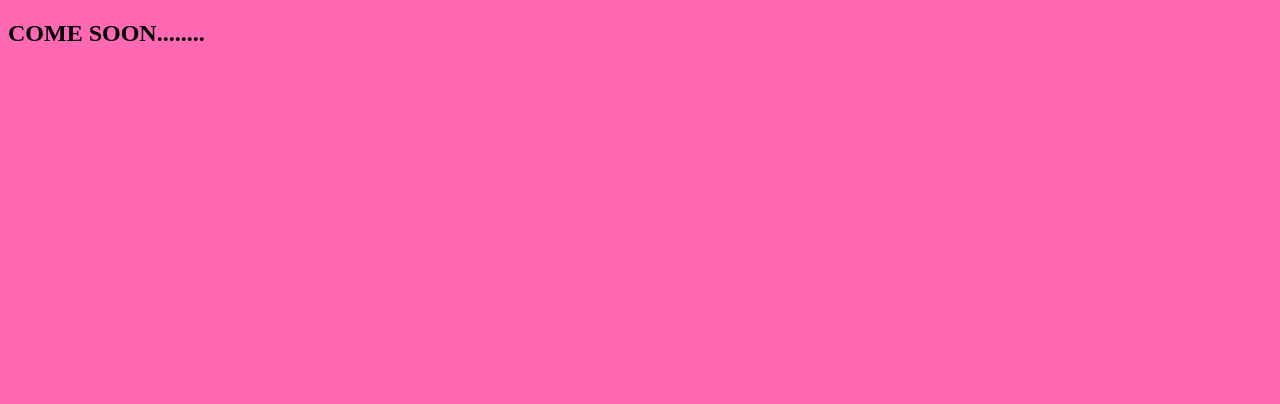
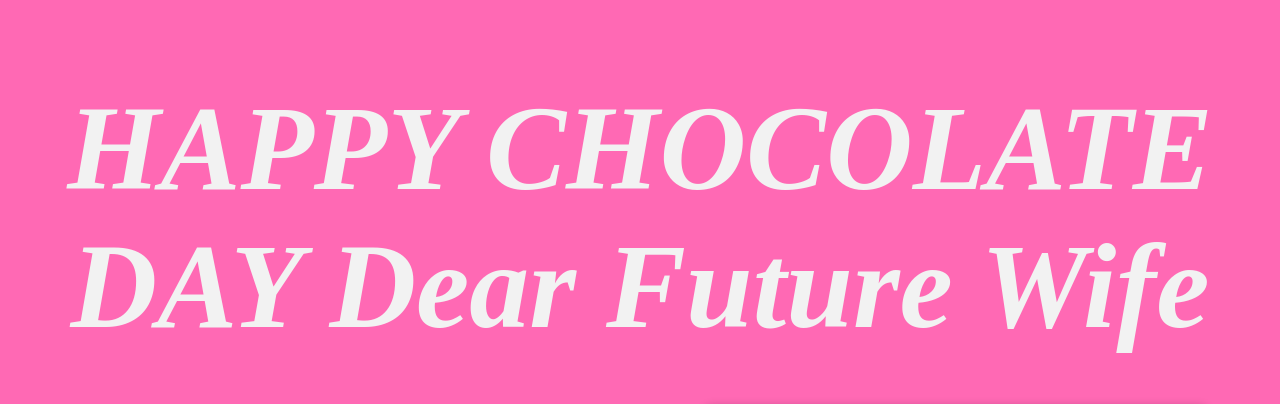
Before and after one commit to Atul-2511/Surprise, a plain HTML site: page 9 feb.html in a window 1280 px wide. Shown: the top 404 px of the page. Drawn offline with Linux system fonts and the light colour scheme; grey boxes are pictures that could not be loaded.

Commit message:
Update 9 feb.html

```diff
--- a/9 feb.html
+++ b/9 feb.html
@@ -7,10 +7,8 @@
     <link rel="stylesheet" href="9 Feb.css">
 </head>
 <body>
-    <h2>
-        COME SOON........
-    </h2>
-        <!-- <h1>HAPPY CHOCOLATE DAY
+
+        <h1>HAPPY CHOCOLATE DAY
             Dear Future Wife
         </h1>
         <div class="main">
@@ -20,6 +18,6 @@
             <div class="box2">
                 <video height="450px" controls autoplay src="cho.mp4"></video>
             </div>
-        </div> -->
+        </div>
 </body>
 </html>
```
